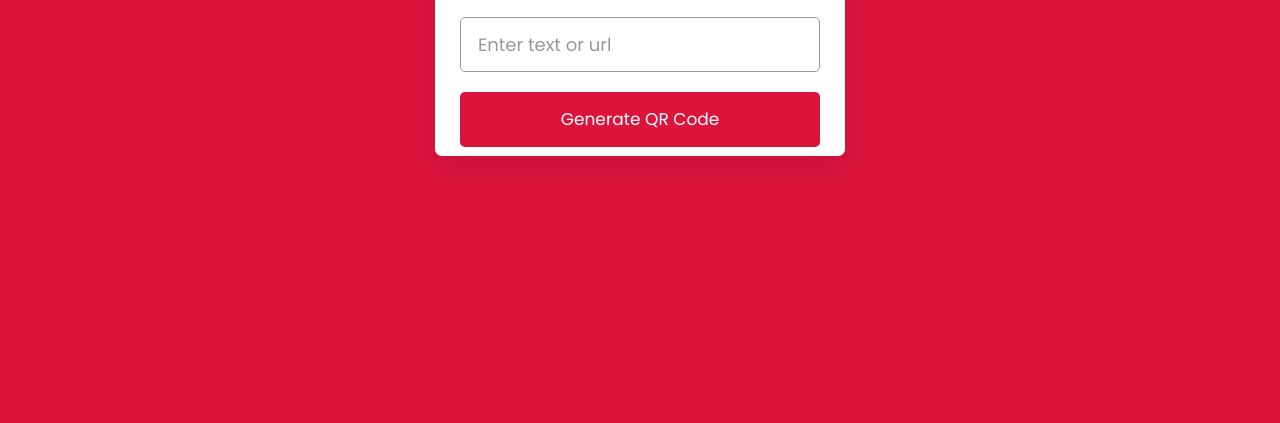
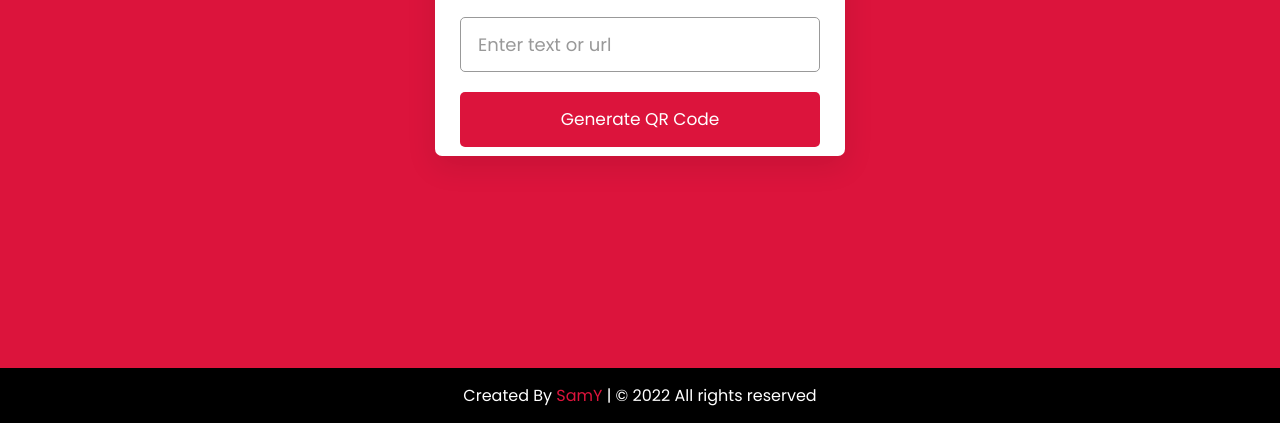
Before and after one commit to Sammy949/QR-Generator, a plain HTML site: page index.html in a window 1280 px wide. Shown: the part 377-800 px from the top of the page. Drawn offline with Linux system fonts and the light colour scheme.

Commit message:
Add files via upload

```diff
--- a/index.html
+++ b/index.html
@@ -3,6 +3,7 @@
 <html lang="en" dir="ltr">
   <head>
     <meta charset="utf-8">
+    <link rel="icon" href="SYU.png" type="image/x-icon">
     <title>QR Code Generator | SamY</title>
     <link rel="stylesheet" href="style.css">
     <meta name="viewport" content="width=device-width, initial-scale=1.0">
@@ -22,6 +23,11 @@
       </div>
     </div>
 
+    <div class="copyright">
+        <p>Created By <a href="https://samy01.netlify.app/">SamY</a> | © 2022 All rights reserved</p>
+    </div>
+
+
     <script src="script.js"></script>
 
   </body>
--- a/style.css
+++ b/style.css
@@ -9,10 +9,11 @@
 body{
   display: flex;
   padding: 0 10px;
-  min-height: 100vh;
+  height: 100vh;
   align-items: center;
   background: crimson;
   justify-content: center;
+  flex-direction: column;
 }
 ::selection{
   color: #fff;
@@ -87,6 +88,28 @@ header p{
   width: 170px;
 }
 
+.copyright{
+    width: 100%;
+    text-align: center;
+    padding: 15px 0;
+    background: #000;
+    font-weight: 300;
+    position: fixed;
+    bottom: 0;
+    color: white;
+}
+
+.copyright a{
+  color: crimson;
+  text-decoration: none;
+  transition: 0.3s ease all;
+}
+
+
+.copyright a:hover{
+  color: white;
+  text-decoration: underline;
+}
 @media (max-width: 430px){
   .wrapper{
     height: 255px;
```
Also changed, not shown: SYU.png (added).
